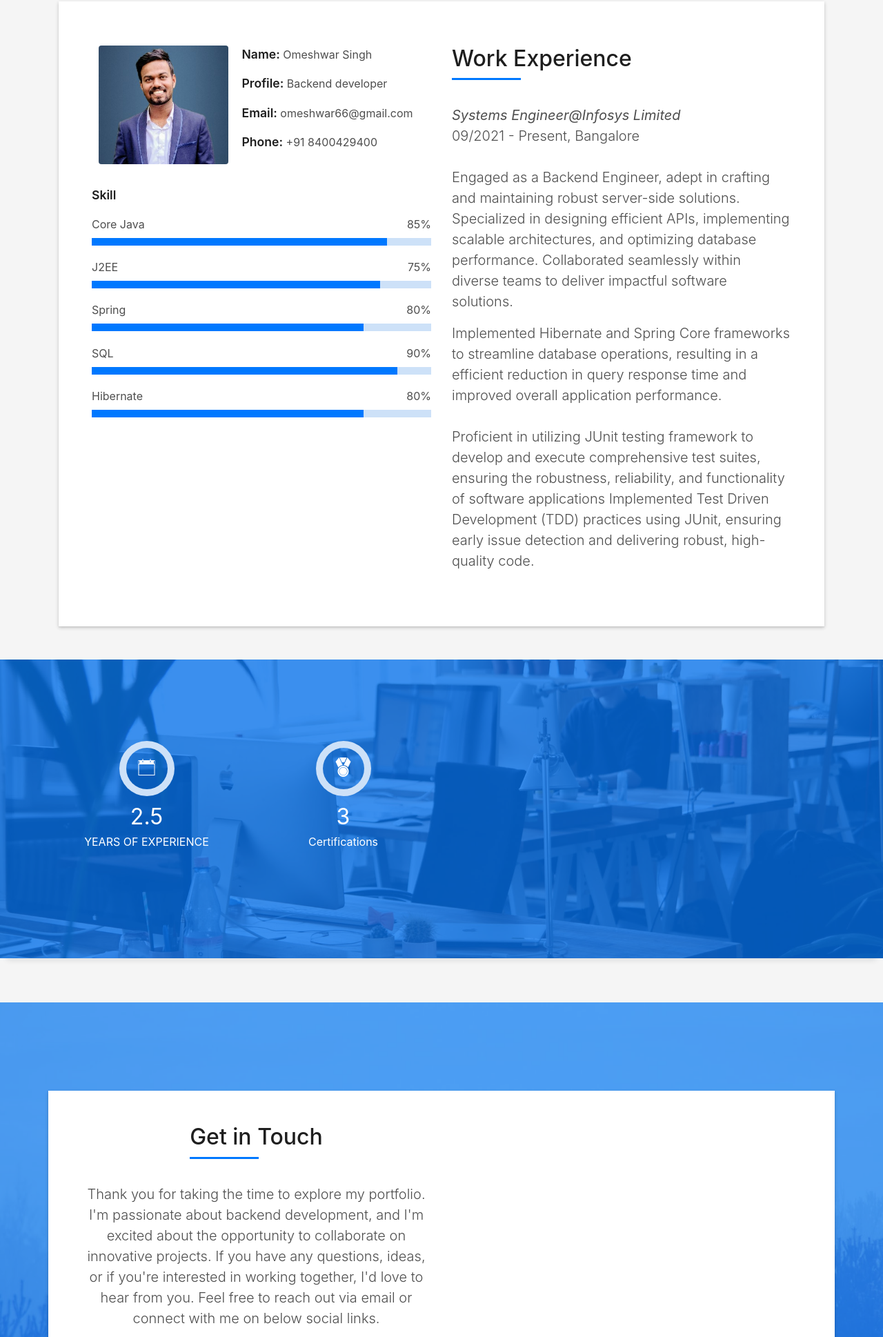
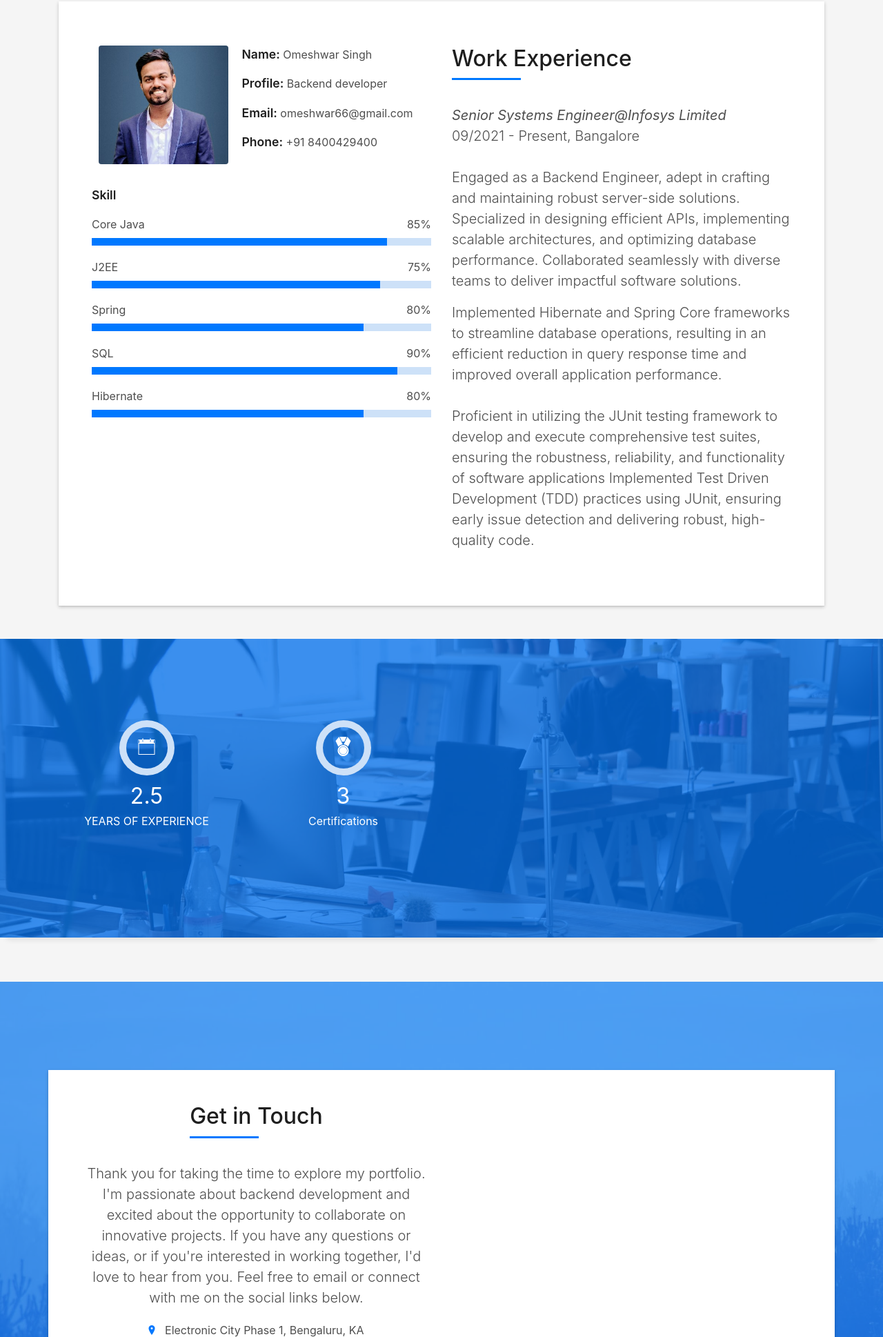
Before and after one commit to omeshwar33/omeshwar33.github.io, a plain HTML site: page index.html in a window 1280 px wide. Shown: the part 862-2800 px from the top of the page at 69% size. Drawn offline with Linux system fonts and the light colour scheme; files whose address does not match are found by name.

Commit message:
index.html

```diff
--- a/index.html
+++ b/index.html
@@ -62,7 +62,7 @@
         <div class="container">
           <!--<p class="display-6 color-d">Hello, world!</p>-->
           <h1 class="intro-title mb-4">I am Omeshwar Singh</h1>
-          <p class="intro-subtitle"><span class="text-slider-items">Backend developer,Systems Engineer@Infosys, AWS Cloud Practitioner Certified</span><strong class="text-slider"></strong></p>
+          <p class="intro-subtitle"><span class="text-slider-items">Backend developer,Senior Systems Engineer@Infosys, AWS Cloud Practitioner Certified</span><strong class="text-slider"></strong></p>
           <!-- <p class="pt-3"><a class="btn btn-primary btn js-scroll px-4" href="#about" role="button">Learn More</a></p> -->
         </div>
       </div>
@@ -129,19 +129,19 @@
                     </h5>
                   </div>
                   <p class="lead">
-                  <i> <b> Systems Engineer@Infosys Limited </b></i><br>
+                  <i> <b> Senior Systems Engineer@Infosys Limited </b></i><br>
 					09/2021 - Present, Bangalore <br><br>
 					Engaged as a Backend Engineer, adept in crafting and maintaining
 					robust server-side solutions. Specialized in designing efficient APIs,
 					implementing scalable architectures, and optimizing database
-					performance. Collaborated seamlessly within diverse teams to
+					performance. Collaborated seamlessly with diverse teams to
 					deliver impactful software solutions.
 
                   </p>
                   <p class="lead">
                     Implemented Hibernate and Spring Core frameworks to streamline
-					database operations, resulting in a efficient reduction in query response
-					time and improved overall application performance. <br> <br>Proficient in utilizing JUnit testing framework to develop and
+					database operations, resulting in an efficient reduction in query response
+					time and improved overall application performance. <br> <br>Proficient in utilizing the JUnit testing framework to develop and
 					execute comprehensive test suites, ensuring the robustness, reliability, and functionality of software applications
 					Implemented Test Driven Development (TDD) practices using JUnit, ensuring early issue detection and delivering robust, high-quality
 					code.
@@ -211,9 +211,9 @@
                   </div>
                   <div class="more-info">
                     <p class="lead">
-                      Thank you for taking the time to explore my portfolio. I'm passionate about backend development, and I'm excited about the opportunity to collaborate on innovative projects.
-					  If you have any questions, ideas, or if you're interested in working together,
-					  I'd love to hear from you. Feel free to reach out via email or connect with me on below social links.
+                      Thank you for taking the time to explore my portfolio. I'm passionate about backend development and excited about the opportunity to collaborate on innovative projects.
+					  If you have any questions or ideas, or if you're interested in working together,
+					  I'd love to hear from you. Feel free to email or connect with me on the social links below.
                     </p>
                     <ul class="list-ico">
                       <li><span class="ion-ios-location"></span> Electronic City Phase 1, Bengaluru, KA</li>
```
